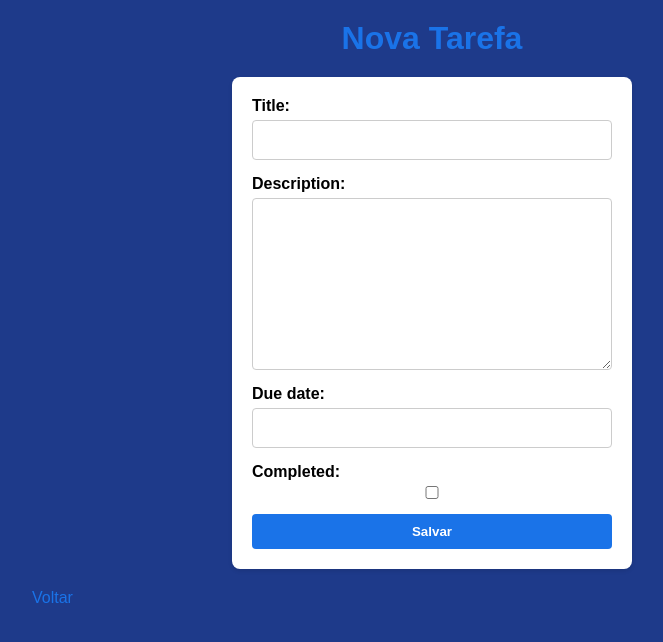
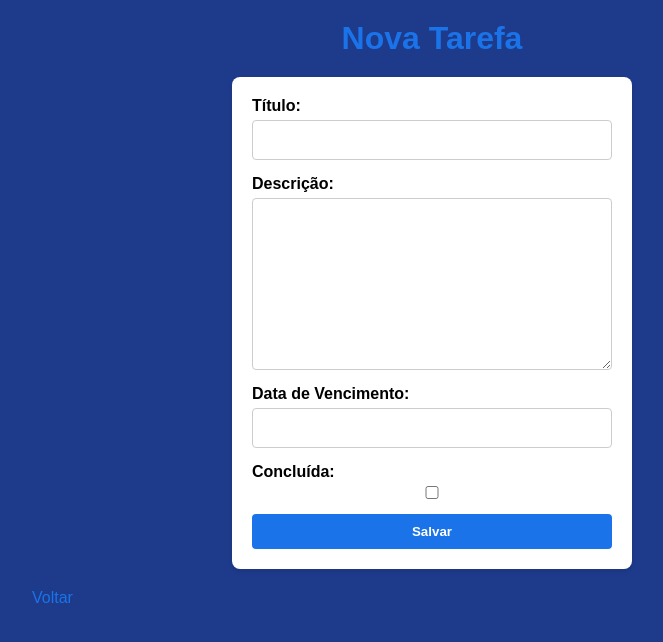
Before and after one commit to jl-1008/lista-de-tarefas, a Django app: page /task/new/ in a window 1280 px wide. Shown: the top 642 px of the page, without its empty margins (208-871 px from the left). Run offline with Django 5.2, Linux system fonts and the light colour scheme; the visitor is signed in with stand-in values (Sample User, id 1).

Commit message:
Adicionados labels em português no TaskForm e textos em português no task_list.html

```diff
--- a/tasks/forms.py
+++ b/tasks/forms.py
@@ -23,4 +23,10 @@ class UserRegistrationForm(forms.ModelForm):
 class TaskForm(forms.ModelForm):
     class Meta:
         model = Task
-        fields = ['title', 'description', 'due_date', 'completed']  # Inclua outros campos do seu modelo, se houver
+        fields = ['title', 'description', 'due_date', 'completed']
+        labels = {
+            'title': 'Título',  # Rótulo do campo título
+            'description': 'Descrição',  # Rótulo do campo descrição
+            'due_date': 'Data de Vencimento',  # Rótulo do campo data de vencimento
+            'completed': 'Concluída'  # Rótulo do campo concluída
+        } # Inclua outros campos do seu modelo, se houver
--- a/tasks/models.py
+++ b/tasks/models.py
@@ -2,6 +2,7 @@ from django.db import models
 
 class Task(models.Model):
 
+    user = models.ForeignKey('auth.User', on_delete=models.CASCADE, null=True)
     title = models.CharField(max_length=200) # Campo pra título da tarefa, até 200 caracteres
     description = models.TextField(blank=True)  # Descrição opcional
     due_date = models.DateField(null=True, blank=True)  # Data de vencimento opcional
--- a/tasks/templates/tasks/task_list.html
+++ b/tasks/templates/tasks/task_list.html
@@ -26,8 +26,8 @@
         <ul class="task-list">  <!-- Lista de tarefas -->
             {% for task in tasks %}
                 <li class="task-item">
-                    <span class="task-title">{{ task.title }}</span>  <!-- Título da tarefa -->
-                    {% if task.description %} - {{ task.description|truncatewords:10 }}{% endif %}  <!-- Descrição resumida -->
+                    <span class="task-title">Título: {{ task.title }}</span>  <!-- Título da tarefa -->
+                    {% if task.description %} - Descrição: {{ task.description|truncatewords:10 }}{% endif %}  <!-- Descrição resumida -->
                     {% if task.due_date %} ({{ task.due_date|date:"d/m/Y" }}) {% endif %}  <!-- Data de vencimento -->
                     <div class="task-actions">  <!-- Ações da tarefa -->
                         {% if not task.completed %}
--- a/tasks/views.py
+++ b/tasks/views.py
@@ -39,12 +39,13 @@ def user_logout(request):
 @login_required  # Requer login
 def task_list(request):
     filter_type = request.GET.get('filter', 'all')  # Pega parâmetro de filtro da URL
+    tasks = Task.objects.filter(user=request.user)  # Filtra tarefas do usuário logado
     if filter_type == 'completed':  # Filtra tarefas concluídas
-        tasks = Task.objects.filter(completed=True)
-    elif filter_type == 'pending':  # Filtra tarefas pendentes
-        tasks = Task.objects.filter(completed=False)
-    else:  # Mostra todas as tarefas
-        tasks = Task.objects.all()
+        tasks = tasks.filter(completed=True) # Filtra tarefas concluídas
+    elif filter_type == 'pending':
+        tasks = tasks.filter(completed=False) # Filtra tarefas pendentes
+ #   else: Mostra todas as tarefas
+ #      tasks = Task.objects.all()
     return render(request, 'tasks/task_list.html', {'tasks': tasks, 'filter_type': filter_type})  # Renderiza template
 
 # View para detalhes de uma tarefa
@@ -59,6 +60,9 @@ def task_new(request):
     if request.method == 'POST':  # Se o formulário foi enviado
         form = TaskForm(request.POST)  # Cria formulário com dados
         if form.is_valid():  # Verifica se é válido
+            task = form.save(commit=False)  # Cria tarefa sem salvar no banco
+            task.user = request.user  # Associa tarefa ao usuário logado
+            task.save()  # Salva tarefa no banco
             form.save()  # Salva tarefa no banco
             return redirect('task_list')  # Redireciona para lista
     else:  # Método GET
```
Also changed, not shown: tasks/migrations/0003_task_user.py (added).
